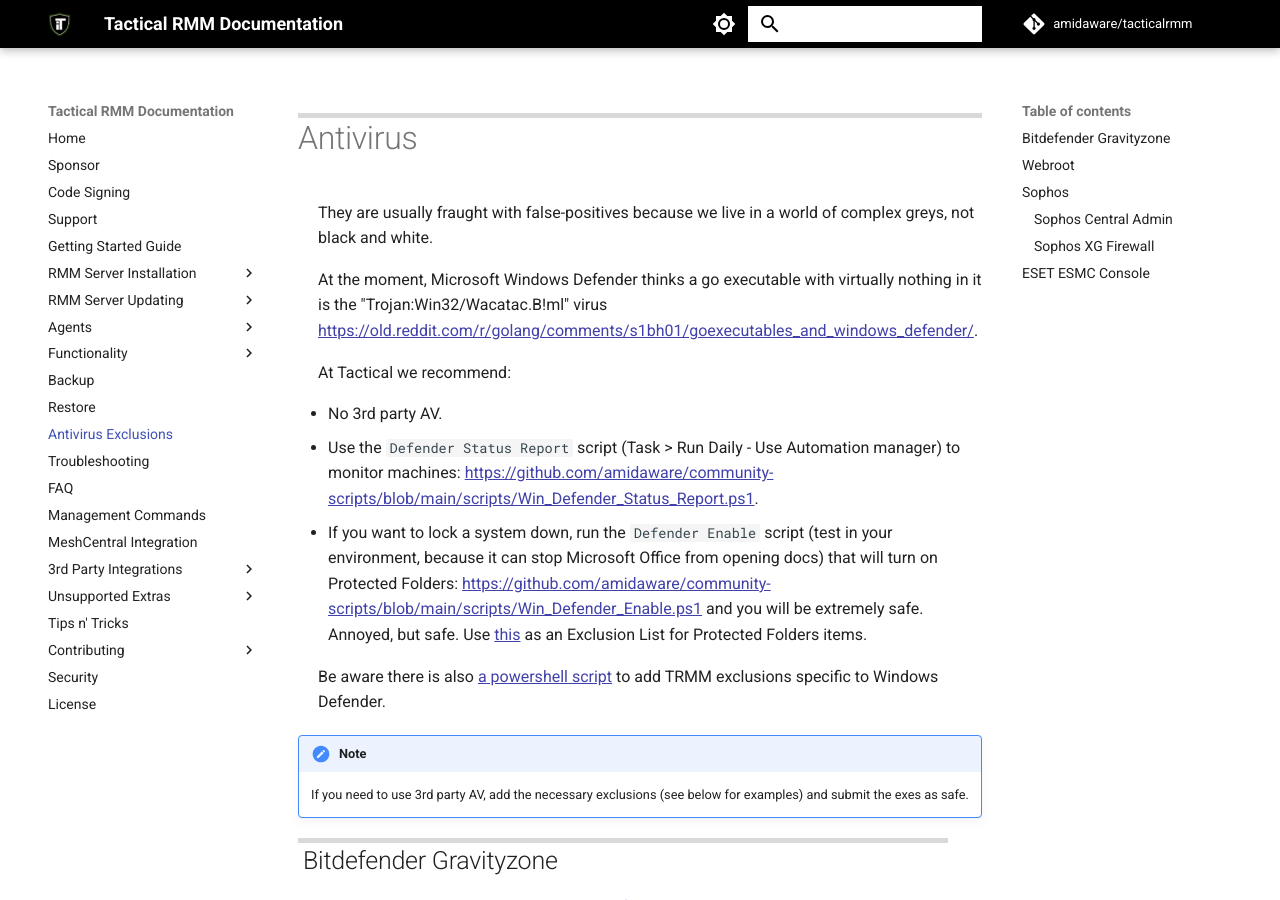
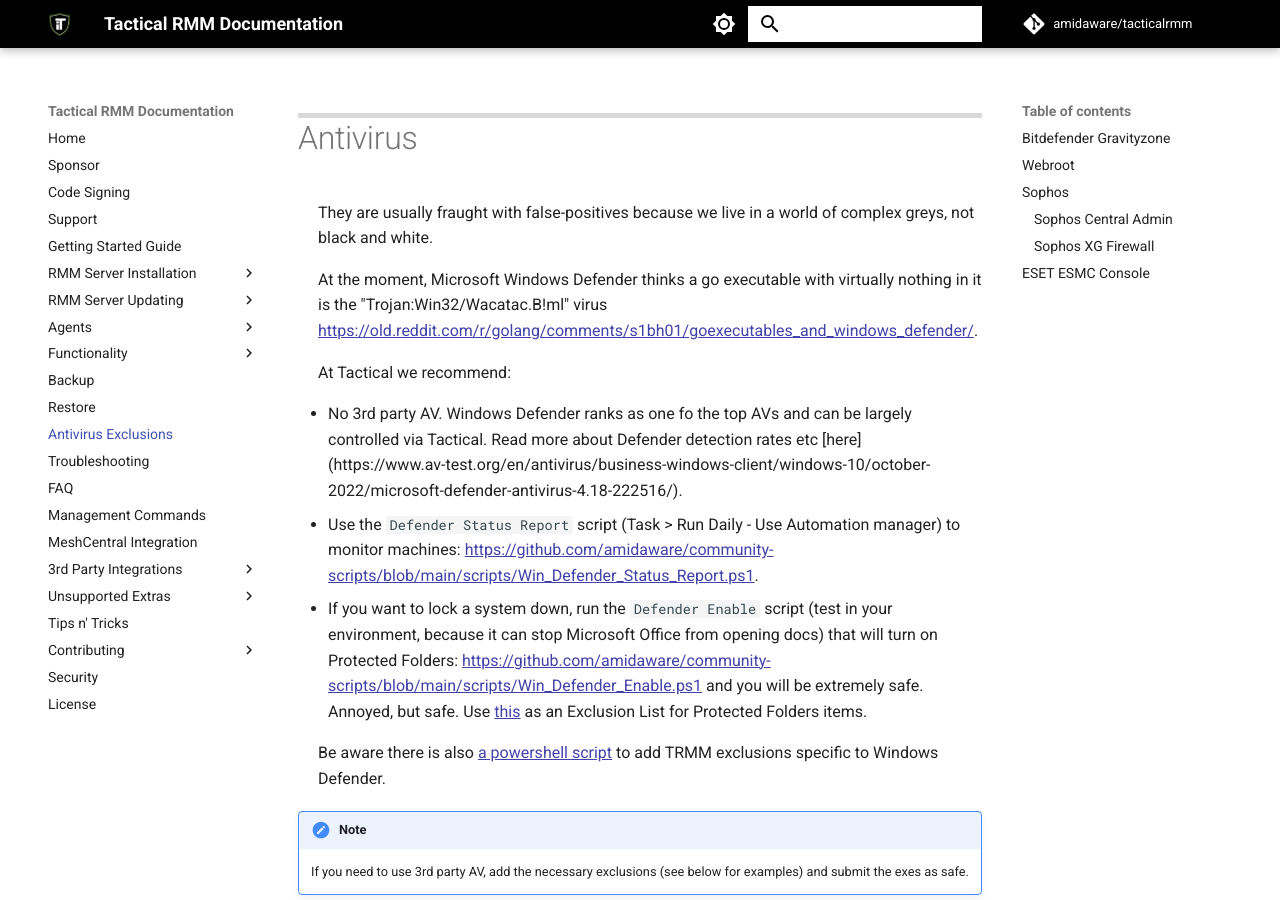
Before and after one commit to amidaware/trmm-docs, an MkDocs documentation site: the page built from docs/av.md, in a window 1280 px wide and 900 px high. Built offline with MkDocs 1.6.1 and Material for MkDocs 9.7.7, drawn with Linux system fonts in a browser that asks for light colours; comment, search, counter and statistics services are not loaded.

Commit message:
Update av.md

```diff
--- a/docs/av.md
+++ b/docs/av.md
@@ -7,7 +7,7 @@
 
 At Tactical we recommend:
 
-- No 3rd party AV.
+- No 3rd party AV. Windows Defender ranks as one fo the top AVs and can be largely controlled via Tactical. Read more about Defender detection rates etc [here] (https://www.av-test.org/en/antivirus/business-windows-client/windows-10/october-2022/microsoft-defender-antivirus-4.18-222516/).
 - Use the `Defender Status Report` script (Task > Run Daily - Use Automation manager) to monitor machines: <https://github.com/amidaware/community-scripts/blob/main/scripts/Win_Defender_Status_Report.ps1>.
 - If you want to lock a system down, run the `Defender Enable` script (test in your environment, because it can stop Microsoft Office from opening docs) that will turn on Protected Folders: <https://github.com/amidaware/community-scripts/blob/main/scripts/Win_Defender_Enable.ps1> and you will be extremely safe. Annoyed, but safe. Use [this](https://github.com/amidaware/trmm-awesome/blob/main/scripts/Windows_Defender_Allowed_List.ps1) as an Exclusion List for Protected Folders items.
 
```
